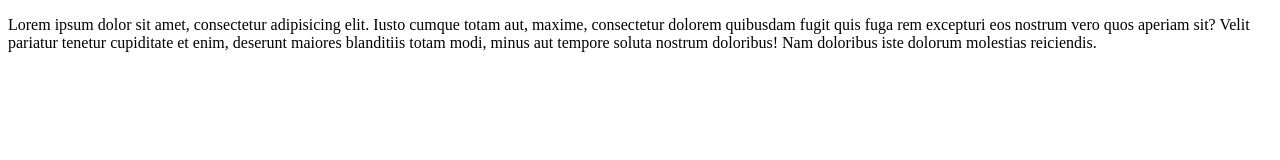
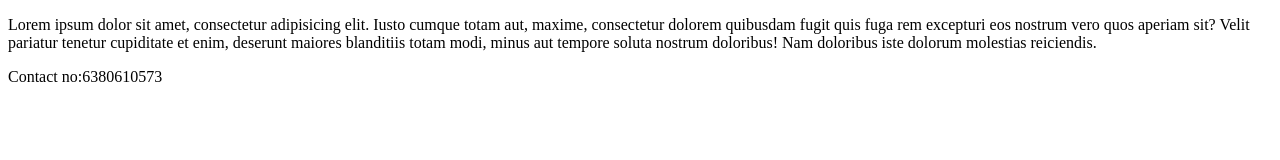
Before and after one commit to Anithaayyarappan/newrepository1, a plain HTML site: page Index.html in a window 1280 px wide. Drawn offline with Linux system fonts and the light colour scheme.

Commit message:
add contact number to Abi

```diff
--- a/Index.html
+++ b/Index.html
@@ -7,5 +7,6 @@
 </head>
 <body>
     <p>Lorem ipsum dolor sit amet, consectetur adipisicing elit. Iusto cumque totam aut, maxime, consectetur dolorem quibusdam fugit quis fuga rem excepturi eos nostrum vero quos aperiam sit? Velit pariatur tenetur cupiditate et enim, deserunt maiores blanditiis totam modi, minus aut tempore soluta nostrum doloribus! Nam doloribus iste dolorum molestias reiciendis.</p>
+    <p>Contact no:6380610573</p>
 </body>
 </html>
```
